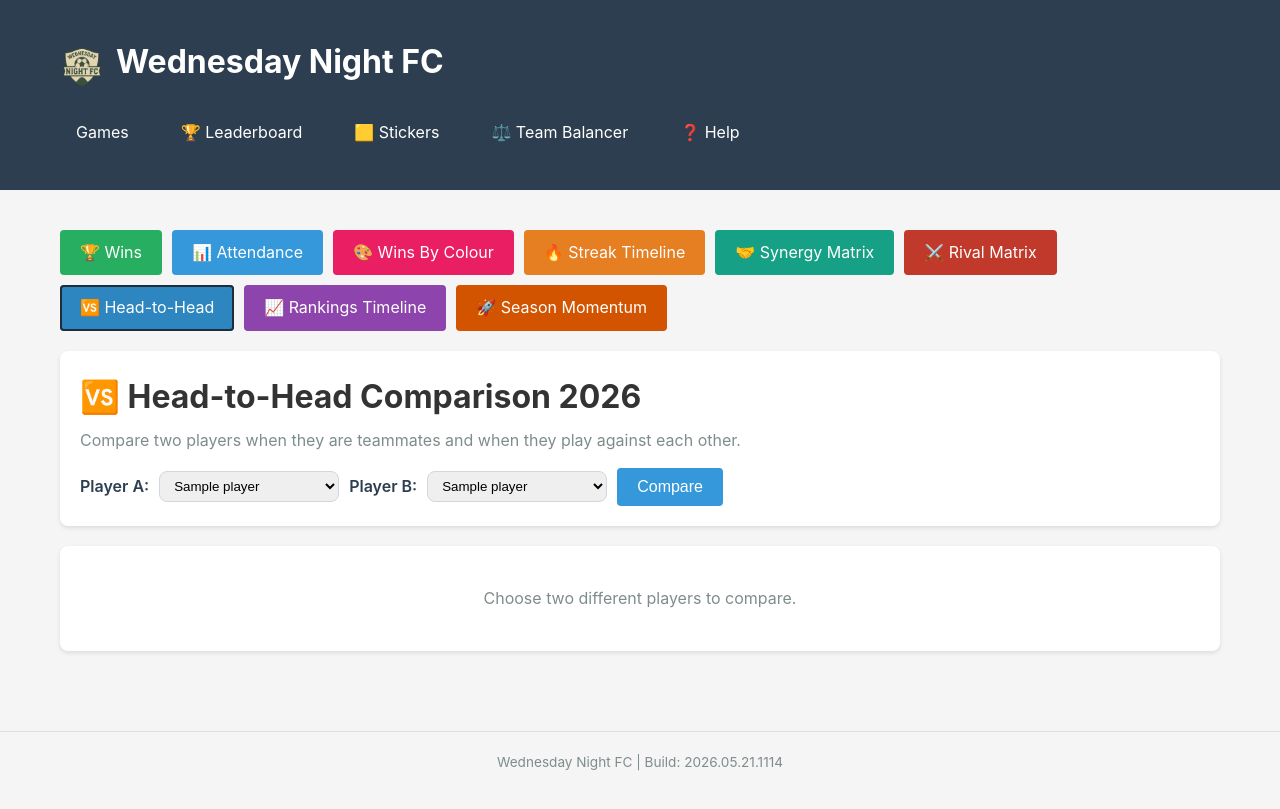
After one commit to counterfitninja/wednesdaynite, a Flask app: page /stats/h2h in a window 1280 px wide. The commit adds this page. Run offline with Flask 3, Linux system fonts and the light colour scheme; tables that the repository leaves empty hold one stand-in row (values such as "Sample post"); some libraries are stand-ins or nearby versions.

Commit message:
moar stats

```diff
--- a/app.py
+++ b/app.py
@@ -177,186 +177,6 @@ def balance_score_stats():
         worst_balanced_games=worst_balanced_games
     )
 
-
-@app.route('/stats/margins')
-def score_margins_stats():
-    current_year = datetime.now().year
-
-    with get_db() as conn:
-        games = conn.execute('''
-            SELECT id, date, team1_score, team2_score
-            FROM games
-            WHERE team1_score IS NOT NULL
-                AND team2_score IS NOT NULL
-                AND (is_abandoned IS NULL OR is_abandoned = 0)
-                AND strftime('%Y', date) = ?
-            ORDER BY date DESC
-        ''', (str(current_year),)).fetchall()
-
-        if not games:
-            return render_template(
-                'stats_margins.html',
-                year=current_year,
-                total_games=0,
-                average_margin=0.0,
-                draw_games_count=0,
-                close_games_count=0,
-                blowout_games_count=0,
-                closest_games=[],
-                biggest_wins=[],
-                clinical_players=[],
-                blowout_players=[],
-                top_clutch_player=None
-            )
-
-        margin_rows = []
-        for game in games:
-            team1_score = game['team1_score']
-            team2_score = game['team2_score']
-            margin = abs(team1_score - team2_score)
-            total_goals = team1_score + team2_score
-
-            if team1_score == team2_score:
-                winner_label = 'Draw'
-            elif team1_score > team2_score:
-                winner_label = 'Pink Team'
-            else:
-                winner_label = 'Yellow Team'
-
-            margin_rows.append({
-                'game_id': game['id'],
-                'date': game['date'],
-                'team1_score': team1_score,
-                'team2_score': team2_score,
-                'margin': margin,
-                'total_goals': total_goals,
-                'winner_label': winner_label
-            })
-
-        total_games = len(margin_rows)
-        average_margin = round(sum(row['margin'] for row in margin_rows) / total_games, 2) if total_games else 0.0
-        draw_games_count = sum(1 for row in margin_rows if row['margin'] == 0)
-        close_games_count = sum(1 for row in margin_rows if row['margin'] == 1)
-        blowout_games_count = sum(1 for row in margin_rows if row['margin'] >= 3)
-
-        closest_games = sorted(
-            margin_rows,
-            key=lambda row: (row['margin'], -row['total_goals'], row['date'])
-        )[:10]
-
-        biggest_wins = sorted(
-            margin_rows,
-            key=lambda row: (-row['margin'], -row['total_goals'], row['date'])
-        )[:10]
-
-        clinical_rows = conn.execute('''
-            SELECT
-                p.id,
-                p.name,
-                COUNT(*) as close_games,
-                SUM(CASE
-                    WHEN (ta.team_number = 1 AND g.team1_score > g.team2_score) OR
-                         (ta.team_number = 2 AND g.team2_score > g.team1_score)
-                    THEN 1 ELSE 0
-                END) as close_wins,
-                SUM(CASE
-                    WHEN g.team1_score = g.team2_score
-                    THEN 1 ELSE 0
-                END) as close_draws
-            FROM players p
-            JOIN team_assignments ta ON p.id = ta.player_id
-            JOIN games g ON ta.game_id = g.id
-            WHERE g.team1_score IS NOT NULL
-                AND g.team2_score IS NOT NULL
-                AND (g.is_abandoned IS NULL OR g.is_abandoned = 0)
-                AND strftime('%Y', g.date) = ?
-                AND ABS(g.team1_score - g.team2_score) = 1
-            GROUP BY p.id, p.name
-            HAVING close_games >= 2
-            ORDER BY
-                CAST(close_wins AS REAL) / close_games DESC,
-                close_games DESC,
-                p.name ASC
-        ''', (str(current_year),)).fetchall()
-
-        clinical_players = []
-        for row in clinical_rows:
-            close_games = row['close_games'] or 0
-            close_wins = row['close_wins'] or 0
-            close_draws = row['close_draws'] or 0
-            close_losses = max(0, close_games - close_wins - close_draws)
-            close_win_rate = round((close_wins * 100.0 / close_games), 1) if close_games > 0 else 0.0
-
-            clinical_players.append({
-                'id': row['id'],
-                'name': row['name'],
-                'name_initial': format_name_with_initial(row['name']),
-                'close_games': close_games,
-                'close_wins': close_wins,
-                'close_draws': close_draws,
-                'close_losses': close_losses,
-                'close_win_rate': close_win_rate
-            })
-
-        blowout_rows = conn.execute('''
-            SELECT
-                p.id,
-                p.name,
-                COUNT(*) as blowout_games,
-                SUM(CASE
-                    WHEN (ta.team_number = 1 AND g.team1_score > g.team2_score) OR
-                         (ta.team_number = 2 AND g.team2_score > g.team1_score)
-                    THEN 1 ELSE 0
-                END) as blowout_wins
-            FROM players p
-            JOIN team_assignments ta ON p.id = ta.player_id
-            JOIN games g ON ta.game_id = g.id
-            WHERE g.team1_score IS NOT NULL
-                AND g.team2_score IS NOT NULL
-                AND (g.is_abandoned IS NULL OR g.is_abandoned = 0)
-                AND strftime('%Y', g.date) = ?
-                AND ABS(g.team1_score - g.team2_score) >= 3
-            GROUP BY p.id, p.name
-            HAVING blowout_games >= 2
-            ORDER BY
-                blowout_games DESC,
-                CAST(blowout_wins AS REAL) / blowout_games DESC,
-                p.name ASC
-        ''', (str(current_year),)).fetchall()
-
-        blowout_players = []
-        for row in blowout_rows:
-            blowout_games = row['blowout_games'] or 0
-            blowout_wins = row['blowout_wins'] or 0
-            blowout_losses = max(0, blowout_games - blowout_wins)
-            blowout_win_rate = round((blowout_wins * 100.0 / blowout_games), 1) if blowout_games > 0 else 0.0
-
-            blowout_players.append({
-                'id': row['id'],
-                'name': row['name'],
-                'name_initial': format_name_with_initial(row['name']),
-                'blowout_games': blowout_games,
-                'blowout_wins': blowout_wins,
-                'blowout_losses': blowout_losses,
-                'blowout_win_rate': blowout_win_rate
-            })
-
-    top_clutch_player = clinical_players[0] if clinical_players else None
-
-    return render_template(
-        'stats_margins.html',
-        year=current_year,
-        total_games=total_games,
-        average_margin=average_margin,
-        draw_games_count=draw_games_count,
-        close_games_count=close_games_count,
-        blowout_games_count=blowout_games_count,
-        closest_games=closest_games,
-        biggest_wins=biggest_wins,
-        clinical_players=clinical_players,
-        blowout_players=blowout_players,
-        top_clutch_player=top_clutch_player
-    )
 
 # Simple health/version endpoints for smoke testing
 @app.route('/healthz')
@@ -1867,6 +1687,13 @@ def player_stats(player_id):
         if not player:
             return "Player not found", 404
 
+        h2h_targets = conn.execute('''
+            SELECT id, name
+            FROM players
+            WHERE id != ?
+            ORDER BY name ASC
+        ''', (player_id,)).fetchall()
+
         games = conn.execute('''
             SELECT
                 g.id,
@@ -1896,7 +1723,8 @@ def player_stats(player_id):
     return render_template('player_stats.html',
                            player=player,
                            games=games,
-                           year=current_year)
+                           year=current_year,
+                           h2h_targets=h2h_targets)
 
 @app.route('/help')
 def help_page():
@@ -3738,6 +3566,134 @@ def color_stats():
     )
 
 
+@app.route('/stats/h2h')
+def head_to_head_stats():
+    current_year = datetime.now().year
+    selected_a = request.args.get('a', type=int)
+    selected_b = request.args.get('b', type=int)
+
+    with get_db() as conn:
+        players = conn.execute(
+            'SELECT id, name FROM players ORDER BY name ASC'
+        ).fetchall()
+
+    players_list = [{'id': row['id'], 'name': row['name']} for row in players]
+    player_ids = [row['id'] for row in players]
+
+    if not players_list:
+        return render_template(
+            'stats_h2h.html',
+            year=current_year,
+            players=[],
+            selected_a=None,
+            selected_b=None,
+            player_a=None,
+            player_b=None,
+            comparison_ready=False,
+            together_stats=None,
+            versus_stats=None,
+            meetings=[]
+        )
+
+    if selected_a not in player_ids:
+        selected_a = player_ids[0]
+
+    if selected_b not in player_ids:
+        if len(player_ids) > 1:
+            selected_b = player_ids[1] if player_ids[1] != selected_a else player_ids[0]
+        else:
+            selected_b = player_ids[0]
+
+    player_lookup = {row['id']: row['name'] for row in players_list}
+    player_a = {'id': selected_a, 'name': player_lookup.get(selected_a, '')}
+    player_b = {'id': selected_b, 'name': player_lookup.get(selected_b, '')}
+
+    comparison_ready = selected_a is not None and selected_b is not None and selected_a != selected_b
+    together_stats = None
+    versus_stats = None
+    meetings = []
+
+    if comparison_ready:
+        with get_db() as conn:
+            rows = conn.execute('''
+                SELECT
+                    g.id,
+                    g.date,
+                    g.team1_score,
+                    g.team2_score,
+                    ta1.team_number as team_a,
+                    ta2.team_number as team_b
+                FROM games g
+                JOIN team_assignments ta1 ON ta1.game_id = g.id AND ta1.player_id = ?
+                JOIN team_assignments ta2 ON ta2.game_id = g.id AND ta2.player_id = ?
+                WHERE g.team1_score IS NOT NULL
+                    AND g.team2_score IS NOT NULL
+                    AND (g.is_abandoned IS NULL OR g.is_abandoned = 0)
+                    AND strftime('%Y', g.date) = ?
+                ORDER BY g.date DESC, g.id DESC
+            ''', (selected_a, selected_b, str(current_year))).fetchall()
+
+        together = {'games': 0, 'wins': 0, 'draws': 0, 'losses': 0}
+        versus = {'games': 0, 'wins': 0, 'draws': 0, 'losses': 0}
+
+        for row in rows:
+            team1_score = row['team1_score']
+            team2_score = row['team2_score']
+
+            a_score = team1_score if row['team_a'] == 1 else team2_score
+            b_score = team1_score if row['team_b'] == 1 else team2_score
+
+            if a_score > b_score:
+                a_result = 'win'
+            elif a_score < b_score:
+                a_result = 'loss'
+            else:
+                a_result = 'draw'
+
+            same_team = row['team_a'] == row['team_b']
+            target = together if same_team else versus
+            target['games'] += 1
+            if a_result == 'win':
+                target['wins'] += 1
+            elif a_result == 'draw':
+                target['draws'] += 1
+            else:
+                target['losses'] += 1
+
+            meetings.append({
+                'game_id': row['id'],
+                'date': row['date'],
+                'same_team': same_team,
+                'matchup_label': 'Same team' if same_team else 'Opponents',
+                'team_score_label': f"{team1_score} - {team2_score}",
+                'a_vs_b_label': f"{a_score} - {b_score}",
+                'result_label': 'Win' if a_result == 'win' else ('Draw' if a_result == 'draw' else 'Loss')
+            })
+
+        together_stats = {
+            **together,
+            'win_rate': round((together['wins'] * 100.0 / together['games']), 1) if together['games'] > 0 else 0.0
+        }
+        versus_stats = {
+            **versus,
+            'win_rate': round((versus['wins'] * 100.0 / versus['games']), 1) if versus['games'] > 0 else 0.0
+        }
+
+    return render_template(
+        'stats_h2h.html',
+        year=current_year,
+        players=players_list,
+        selected_a=selected_a,
+        selected_b=selected_b,
+        player_a=player_a,
+        player_b=player_b,
+        comparison_ready=comparison_ready,
+        together_stats=together_stats,
+        versus_stats=versus_stats,
+        meetings=meetings
+    )
+
+
 @app.route('/stats/momentum')
 def stats_momentum():
     current_year = datetime.now().year
--- a/templates/leaderboard.html
+++ b/templates/leaderboard.html
@@ -66,9 +66,9 @@
     <a href="/stats/streaks" class="btn" style="background: #e67e22;">🔥 Streak Timeline</a>
     <a href="/stats/synergy" class="btn" style="background: #16a085;">🤝 Synergy Matrix</a>
     <a href="/stats/rivals" class="btn" style="background: #c0392b;">⚔️ Rival Matrix</a>
+    <a href="/stats/h2h" class="btn" style="background: #2e86c1;">🆚 Head-to-Head</a>
     <a href="/stats/rankings" class="btn" style="background: #8e44ad;">📈 Rankings Timeline</a>
     <a href="/stats/momentum" class="btn" style="background: #d35400;">🚀 Season Momentum</a>
-    <a href="/stats/margins" class="btn" style="background: #1f618d;">📏 Score Margins</a>
 </div>
 
 <script>
--- a/templates/stats_balance.html
+++ b/templates/stats_balance.html
@@ -10,6 +10,7 @@
     <a href="/stats/streaks" class="btn" style="background: #e67e22;">🔥 Streak Timeline</a>
     <a href="/stats/synergy" class="btn" style="background: #16a085;">🤝 Synergy Matrix</a>
     <a href="/stats/rivals" class="btn" style="background: #c0392b;">⚔️ Rival Matrix</a>
+    <a href="/stats/h2h" class="btn" style="background: #2e86c1;">🆚 Head-to-Head</a>
     <a href="/stats/rankings" class="btn" style="background: #8e44ad;">📈 Rankings Timeline</a>
     <a href="/stats/momentum" class="btn" style="background: #d35400;">🚀 Season Momentum</a>
     <a href="/stats/balance" class="btn" style="background: #2c3e50; box-shadow: inset 0 0 0 2px #1f2d3a;">⚖️ Balance Score</a>
--- a/templates/stats_colors.html
+++ b/templates/stats_colors.html
@@ -10,9 +10,9 @@
     <a href="/stats/streaks" class="btn" style="background: #e67e22;">🔥 Streak Timeline</a>
     <a href="/stats/synergy" class="btn" style="background: #16a085;">🤝 Synergy Matrix</a>
     <a href="/stats/rivals" class="btn" style="background: #c0392b;">⚔️ Rival Matrix</a>
+    <a href="/stats/h2h" class="btn" style="background: #2e86c1;">🆚 Head-to-Head</a>
     <a href="/stats/rankings" class="btn" style="background: #8e44ad;">📈 Rankings Timeline</a>
     <a href="/stats/momentum" class="btn" style="background: #d35400;">🚀 Season Momentum</a>
-    <a href="/stats/margins" class="btn" style="background: #1f618d;">📏 Score Margins</a>
 </div>
 
 <div class="card">
--- /dev/null
+++ b/templates/stats_h2h.html
@@ -0,0 +1,129 @@
+{% extends "base.html" %}
+
+{% block title %}Head-to-Head Comparison - Wednesday Night FC{% endblock %}
+
+{% block content %}
+<div style="display: flex; gap: 10px; margin-bottom: 20px; flex-wrap: wrap;">
+    <a href="/leaderboard" class="btn" style="background: #27ae60;">🏆 Wins</a>
+    <a href="/leaderboard?tab=attendance" class="btn" style="background: #3498db;">📊 Attendance</a>
+    <a href="/stats/colors" class="btn" style="background: #e91e63;">🎨 Wins By Colour</a>
+    <a href="/stats/streaks" class="btn" style="background: #e67e22;">🔥 Streak Timeline</a>
+    <a href="/stats/synergy" class="btn" style="background: #16a085;">🤝 Synergy Matrix</a>
+    <a href="/stats/rivals" class="btn" style="background: #c0392b;">⚔️ Rival Matrix</a>
+    <a href="/stats/h2h" class="btn" style="background: #2e86c1; box-shadow: inset 0 0 0 2px #1f2d3a;">🆚 Head-to-Head</a>
+    <a href="/stats/rankings" class="btn" style="background: #8e44ad;">📈 Rankings Timeline</a>
+    <a href="/stats/momentum" class="btn" style="background: #d35400;">🚀 Season Momentum</a>
+</div>
+
+<div class="card">
+    <h1>🆚 Head-to-Head Comparison {{ year }}</h1>
+    <p style="color: #7f8c8d; margin-top: 6px;">
+        Compare two players when they are teammates and when they play against each other.
+    </p>
+
+    <form method="get" action="{{ url_for('head_to_head_stats') }}" style="margin-top: 14px; display: flex; gap: 10px; align-items: center; flex-wrap: wrap;">
+        <label for="player_a" style="font-weight: 600; color: #2c3e50;">Player A:</label>
+        <select id="player_a" name="a" style="padding: 6px 10px; border-radius: 8px; border: 1px solid #d0d7de; min-width: 180px;">
+            {% for p in players %}
+            <option value="{{ p.id }}" {% if selected_a == p.id %}selected{% endif %}>{{ p.name }}</option>
+            {% endfor %}
+        </select>
+
+        <label for="player_b" style="font-weight: 600; color: #2c3e50;">Player B:</label>
+        <select id="player_b" name="b" style="padding: 6px 10px; border-radius: 8px; border: 1px solid #d0d7de; min-width: 180px;">
+            {% for p in players %}
+            <option value="{{ p.id }}" {% if selected_b == p.id %}selected{% endif %}>{{ p.name }}</option>
+            {% endfor %}
+        </select>
+
+        <button type="submit" class="btn">Compare</button>
+    </form>
+</div>
+
+{% if not players %}
+<div class="card">
+    <p style="text-align: center; color: #7f8c8d; padding: 20px;">No players available yet.</p>
+</div>
+{% elif not comparison_ready %}
+<div class="card">
+    <p style="text-align: center; color: #7f8c8d; padding: 20px;">Choose two different players to compare.</p>
+</div>
+{% else %}
+<div class="card" style="display: flex; gap: 10px; flex-wrap: wrap;">
+    <span class="badge" style="background: #2e86c1;">{{ player_a.name|name_initial }} vs {{ player_b.name|name_initial }}</span>
+    <span class="badge" style="background: #7f8c8d;">Meetings: {{ meetings|length }}</span>
+</div>
+
+<div class="grid" style="grid-template-columns: repeat(auto-fit, minmax(280px, 1fr));">
+    <div class="card">
+        <h2 style="margin-bottom: 10px;">Together (Same Team)</h2>
+        <p style="color: #7f8c8d; margin-bottom: 12px;">From {{ player_a.name|name_initial }}'s games when both are on the same side.</p>
+        <div style="display: flex; gap: 10px; flex-wrap: wrap; margin-bottom: 8px;">
+            <span class="badge" style="background: #34495e;">Games: {{ together_stats.games }}</span>
+            <span class="badge" style="background: #27ae60;">{{ together_stats.wins }}W</span>
+            <span class="badge" style="background: #7f8c8d;">{{ together_stats.draws }}D</span>
+            <span class="badge" style="background: #c0392b;">{{ together_stats.losses }}L</span>
+        </div>
+        <p><strong>Win rate:</strong> {{ together_stats.win_rate }}%</p>
+    </div>
+
+    <div class="card">
+        <h2 style="margin-bottom: 10px;">Against Each Other</h2>
+        <p style="color: #7f8c8d; margin-bottom: 12px;">Results for {{ player_a.name|name_initial }} against {{ player_b.name|name_initial }}.</p>
+        <div style="display: flex; gap: 10px; flex-wrap: wrap; margin-bottom: 8px;">
+            <span class="badge" style="background: #34495e;">Games: {{ versus_stats.games }}</span>
+            <span class="badge" style="background: #27ae60;">{{ versus_stats.wins }}W</span>
+            <span class="badge" style="background: #7f8c8d;">{{ versus_stats.draws }}D</span>
+            <span class="badge" style="background: #c0392b;">{{ versus_stats.losses }}L</span>
+        </div>
+        <p><strong>Win rate:</strong> {{ versus_stats.win_rate }}%</p>
+    </div>
+</div>
+
+<div class="card">
+    <h2>Recent Shared Games</h2>
+    {% if meetings %}
+    <table>
+        <thead>
+            <tr>
+                <th style="width: 60px;">Rank</th>
+                <th>Date</th>
+                <th style="text-align: center;">Type</th>
+                <th style="text-align: center;">Game Score</th>
+                <th style="text-align: center;">{{ player_a.name|name_initial }} vs {{ player_b.name|name_initial }}</th>
+                <th style="text-align: center;">{{ player_a.name|name_initial }} Result</th>
+            </tr>
+        </thead>
+        <tbody>
+            {% for row in meetings %}
+            <tr>
+                <td style="text-align: center;"><strong>#{{ loop.index }}</strong></td>
+                <td>{{ row.date|ukdate }}</td>
+                <td style="text-align: center;">
+                    {% if row.same_team %}
+                    <span class="badge" style="background: #16a085;">{{ row.matchup_label }}</span>
+                    {% else %}
+                    <span class="badge" style="background: #8e44ad;">{{ row.matchup_label }}</span>
+                    {% endif %}
+                </td>
+                <td style="text-align: center;">{{ row.team_score_label }}</td>
+                <td style="text-align: center;">{{ row.a_vs_b_label }}</td>
+                <td style="text-align: center;">
+                    {% if row.result_label == 'Win' %}
+                    <span class="badge" style="background: #27ae60;">{{ row.result_label }}</span>
+                    {% elif row.result_label == 'Draw' %}
+                    <span class="badge" style="background: #7f8c8d;">{{ row.result_label }}</span>
+                    {% else %}
+                    <span class="badge" style="background: #c0392b;">{{ row.result_label }}</span>
+                    {% endif %}
+                </td>
+            </tr>
+            {% endfor %}
+        </tbody>
+    </table>
+    {% else %}
+    <p style="text-align: center; color: #7f8c8d; padding: 20px;">No shared scored games found for these two players in {{ year }}.</p>
+    {% endif %}
+</div>
+{% endif %}
+{% endblock %}
--- a/templates/stats_momentum.html
+++ b/templates/stats_momentum.html
@@ -10,9 +10,9 @@
     <a href="/stats/streaks" class="btn" style="background: #e67e22;">🔥 Streak Timeline</a>
     <a href="/stats/synergy" class="btn" style="background: #16a085;">🤝 Synergy Matrix</a>
     <a href="/stats/rivals" class="btn" style="background: #c0392b;">⚔️ Rival Matrix</a>
+    <a href="/stats/h2h" class="btn" style="background: #2e86c1;">🆚 Head-to-Head</a>
     <a href="/stats/rankings" class="btn" style="background: #8e44ad;">📈 Rankings Timeline</a>
     <a href="/stats/momentum" class="btn" style="background: #d35400; box-shadow: inset 0 0 0 2px #1f2d3a;">🚀 Season Momentum</a>
-    <a href="/stats/margins" class="btn" style="background: #1f618d;">📏 Score Margins</a>
 </div>
 
 <div class="card">
--- a/templates/stats_rankings.html
+++ b/templates/stats_rankings.html
@@ -87,9 +87,9 @@
     <a href="/stats/streaks" class="btn" style="background: #e67e22;">🔥 Streak Timeline</a>
     <a href="/stats/synergy" class="btn" style="background: #16a085;">🤝 Synergy Matrix</a>
     <a href="/stats/rivals" class="btn" style="background: #c0392b;">⚔️ Rival Matrix</a>
+    <a href="/stats/h2h" class="btn" style="background: #2e86c1;">🆚 Head-to-Head</a>
     <a href="/stats/rankings" class="btn" style="background: #8e44ad; box-shadow: inset 0 0 0 2px #1f2d3a;">📈 Rankings Timeline</a>
     <a href="/stats/momentum" class="btn" style="background: #d35400;">🚀 Season Momentum</a>
-    <a href="/stats/margins" class="btn" style="background: #1f618d;">📏 Score Margins</a>
 </div>
 
 <div class="card">
--- a/templates/stats_rivals.html
+++ b/templates/stats_rivals.html
@@ -61,9 +61,9 @@
     <a href="/stats/streaks" class="btn" style="background: #e67e22;">🔥 Streak Timeline</a>
     <a href="/stats/synergy" class="btn" style="background: #16a085;">🤝 Synergy Matrix</a>
     <a href="/stats/rivals" class="btn" style="background: #c0392b; box-shadow: inset 0 0 0 2px #1f2d3a;">⚔️ Rival Matrix</a>
+    <a href="/stats/h2h" class="btn" style="background: #2e86c1;">🆚 Head-to-Head</a>
     <a href="/stats/rankings" class="btn" style="background: #8e44ad;">📈 Rankings Timeline</a>
     <a href="/stats/momentum" class="btn" style="background: #d35400;">🚀 Season Momentum</a>
-    <a href="/stats/margins" class="btn" style="background: #1f618d;">📏 Score Margins</a>
 </div>
 
 <div class="card">
--- a/templates/stats_streaks.html
+++ b/templates/stats_streaks.html
@@ -26,9 +26,9 @@
     <a href="/stats/streaks" class="btn" style="background: #e67e22; box-shadow: inset 0 0 0 2px #1f2d3a;">🔥 Streak Timeline</a>
     <a href="/stats/synergy" class="btn" style="background: #16a085;">🤝 Synergy Matrix</a>
     <a href="/stats/rivals" class="btn" style="background: #c0392b;">⚔️ Rival Matrix</a>
+    <a href="/stats/h2h" class="btn" style="background: #2e86c1;">🆚 Head-to-Head</a>
     <a href="/stats/rankings" class="btn" style="background: #8e44ad;">📈 Rankings Timeline</a>
     <a href="/stats/momentum" class="btn" style="background: #d35400;">🚀 Season Momentum</a>
-    <a href="/stats/margins" class="btn" style="background: #1f618d;">📏 Score Margins</a>
 </div>
 
 <div class="card">
--- a/templates/stats_synergy.html
+++ b/templates/stats_synergy.html
@@ -61,9 +61,9 @@
     <a href="/stats/streaks" class="btn" style="background: #e67e22;">🔥 Streak Timeline</a>
     <a href="/stats/synergy" class="btn" style="background: #16a085; box-shadow: inset 0 0 0 2px #1f2d3a;">🤝 Synergy Matrix</a>
     <a href="/stats/rivals" class="btn" style="background: #c0392b;">⚔️ Rival Matrix</a>
+    <a href="/stats/h2h" class="btn" style="background: #2e86c1;">🆚 Head-to-Head</a>
     <a href="/stats/rankings" class="btn" style="background: #8e44ad;">📈 Rankings Timeline</a>
     <a href="/stats/momentum" class="btn" style="background: #d35400;">🚀 Season Momentum</a>
-    <a href="/stats/margins" class="btn" style="background: #1f618d;">📏 Score Margins</a>
 </div>
 
 <div class="card">
```
Also changed, not shown: tasks/stats-backlog.md (+2 -2 lines), templates/player_stats.html (+13 -0 lines), templates/stats_margins.html (deleted, +0 -163 lines).
